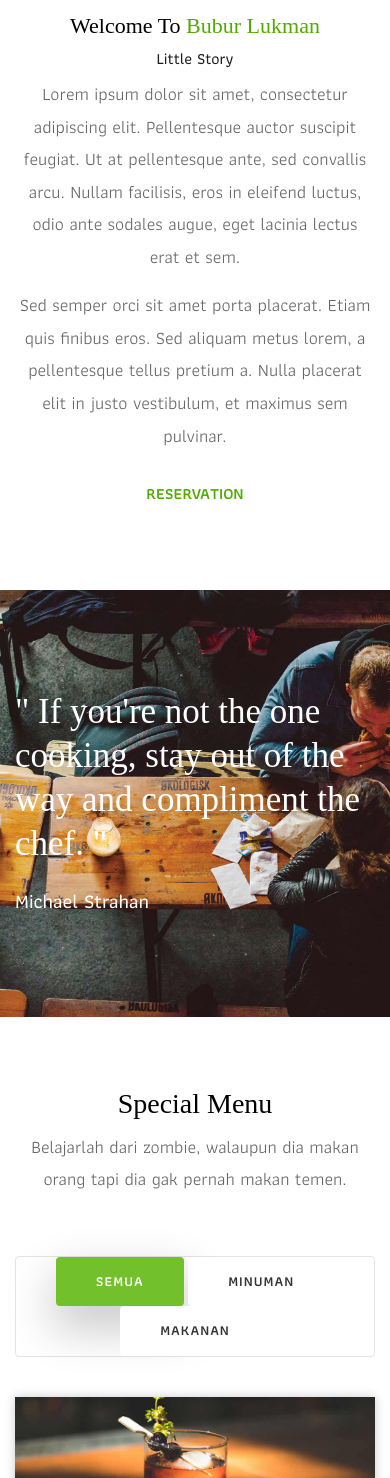
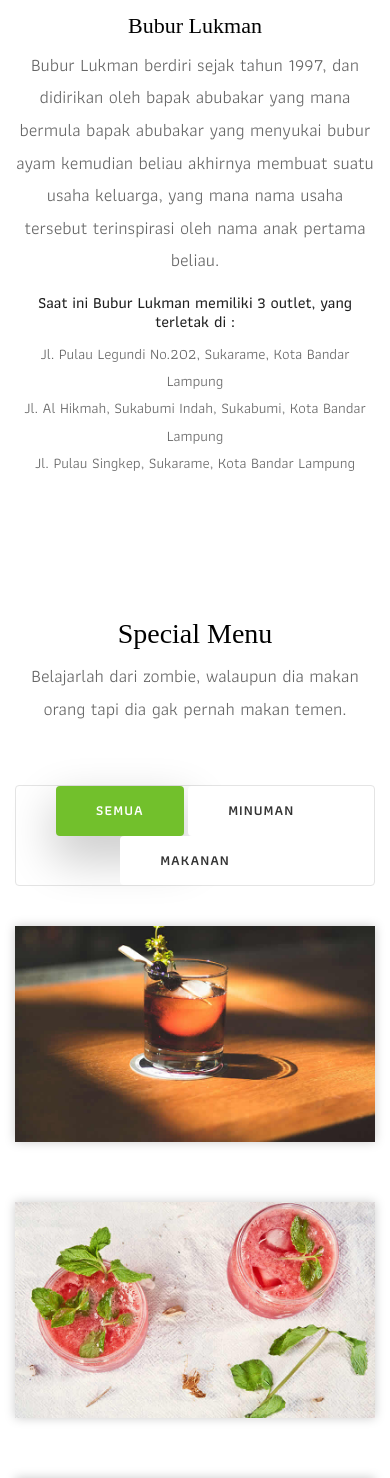
Before and after one commit to mizaldifathoni/bubur_lukman, a CodeIgniter app: page /bubur_lukman/ in a window 390 px wide. Shown: the part 1189-2667 px from the top of the page. Run offline with CodeIgniter, Linux system fonts and the light colour scheme; some libraries are stand-ins or nearby versions; some web fonts are replaced; grey boxes are pictures that could not be loaded.

Commit message:
Update Home.php

```diff
--- a/application/views/Home.php
+++ b/application/views/Home.php
@@ -119,32 +119,20 @@
 				</div>
 				<div class="col-lg-6 col-md-6 col-sm-12 text-center">
 					<div class="inner-column">
-						<h1>Welcome To <span>Bubur Lukman</span></h1>
-						<h4>Little Story</h4>
-						<p>Lorem ipsum dolor sit amet, consectetur adipiscing elit. Pellentesque auctor suscipit feugiat. Ut at pellentesque ante, sed convallis arcu. Nullam facilisis, eros in eleifend luctus, odio ante sodales augue, eget lacinia lectus erat et sem. </p>
-						<p>Sed semper orci sit amet porta placerat. Etiam quis finibus eros. Sed aliquam metus lorem, a pellentesque tellus pretium a. Nulla placerat elit in justo vestibulum, et maximus sem pulvinar.</p>
-						<a class="btn btn-lg btn-circle btn-outline-new-white" href="#">Reservation</a>
+						<h1>Bubur Lukman</h1>
+						<p>Bubur Lukman berdiri sejak tahun 1997, dan didirikan oleh bapak abubakar yang mana bermula bapak abubakar yang menyukai bubur ayam kemudian beliau akhirnya membuat suatu usaha keluarga, yang mana nama usaha tersebut terinspirasi oleh nama anak pertama beliau. </p>
+						<h4>Saat ini Bubur Lukman memiliki 3 outlet, yang terletak di : </h4>
+						<ul>
+							<li>Jl. Pulau Legundi No.202, Sukarame, Kota Bandar Lampung</li>
+							<li>Jl. Al Hikmah, Sukabumi Indah, Sukabumi, Kota Bandar Lampung</li>
+							<li>Jl. Pulau Singkep, Sukarame, Kota Bandar Lampung</li>
+						</ul>
 					</div>
 				</div>
 			</div>
 		</div>
 	</div>
 	<!-- End About -->
-
-	<!-- Start QT -->
-	<div class="qt-box qt-background">
-		<div class="container">
-			<div class="row">
-				<div class="col-md-8 ml-auto mr-auto text-left">
-					<p class="lead ">
-						" If you're not the one cooking, stay out of the way and compliment the chef. "
-					</p>
-					<span class="lead">Michael Strahan</span>
-				</div>
-			</div>
-		</div>
-	</div>
-	<!-- End QT -->
 
 	<!-- Start Menu -->
 	<div class="menu-box">
```
